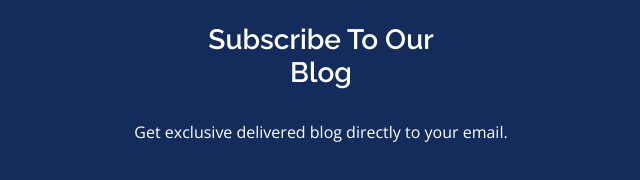
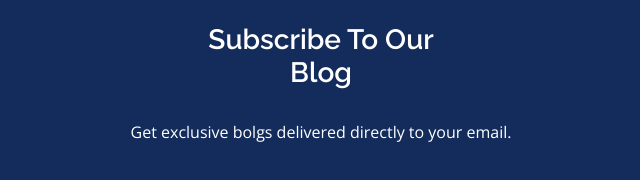
Before and after one commit to rakshith77/munityi-github.io, a plain HTML site: page index.html in a window 1280 px wide. Shown: the part 3880-4060 px from the top of the page, 319-959 px from the left. Drawn offline with nearby package versions, Linux system fonts and the light colour scheme.

Commit message:
Update index.html

```diff
--- a/index.html
+++ b/index.html
@@ -331,7 +331,7 @@
                 <div class="subscribe__bg">
                     <div class="subscribe__container container">
                         <h2 class="section__title subscribe__title">Subscribe to Our <br> Blog</h2>
-                        <p class="subscribe__description">Get exclusive delivered blog directly to your email.
+                        <p class="subscribe__description">Get exclusive bolgs delivered directly to your email.
                         </p>
 
                         <form action="" class="subscribe__form">
```
